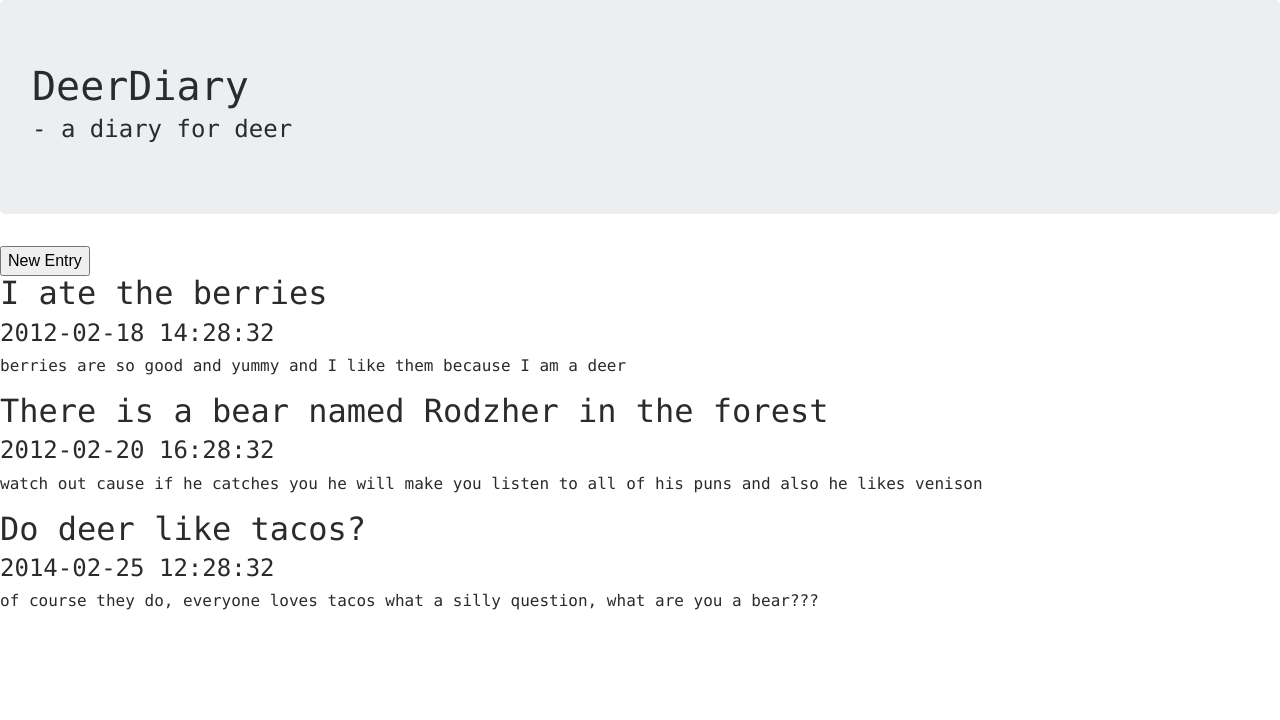
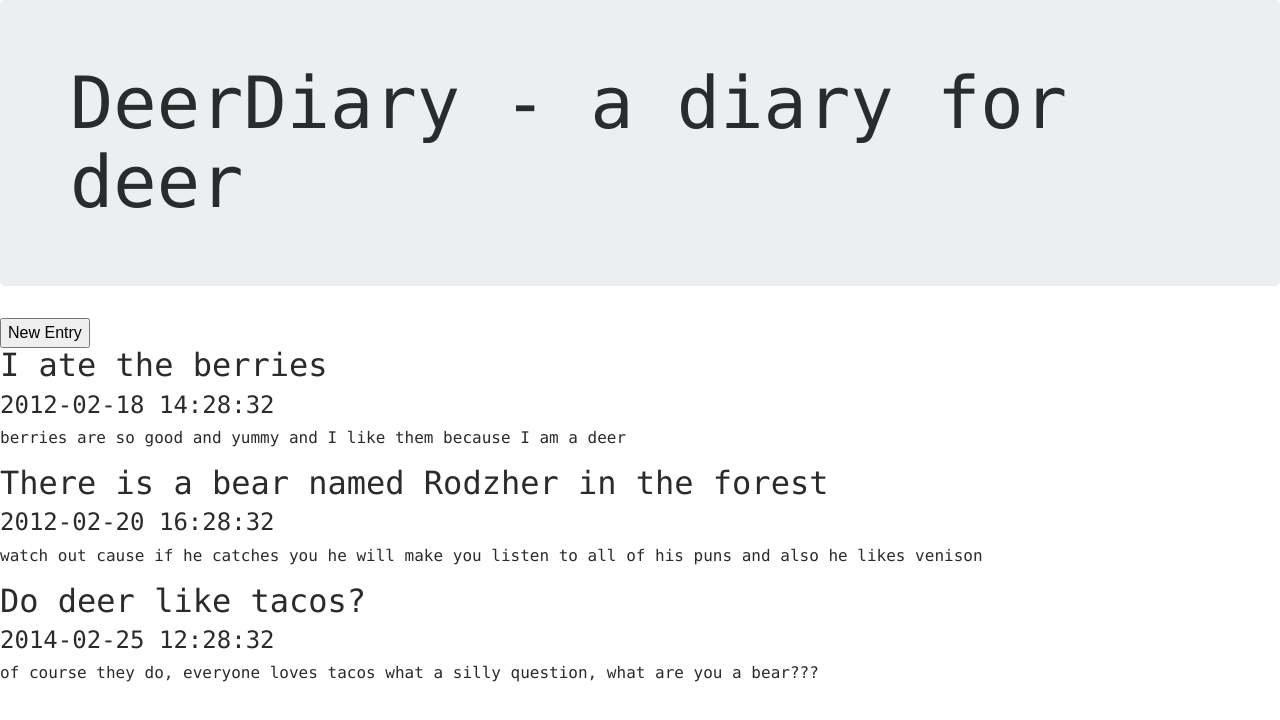
Before and after one commit to donkeypagoda/deer-diary-react-router, a React (Create React App) app: page / in a window 1280 px wide. Shown: the top 720 px of the page. Built offline with nearby package versions, Linux system fonts and the light colour scheme.

Commit message:
matching rodzher's layout

```diff
--- a/src/App.js
+++ b/src/App.js
@@ -60,8 +60,11 @@ class App extends Component {
     return (
       <div className="App">
         <div className="jumbotron">
-          <h1>DeerDiary</h1>
-          <h4> - a diary for deer</h4>
+          <div className="container">
+            <div className="row">
+              <div className="display-3">DeerDiary - a diary for deer</div>
+            </div>
+          </div>
         </div>
           <div>
             {
```
